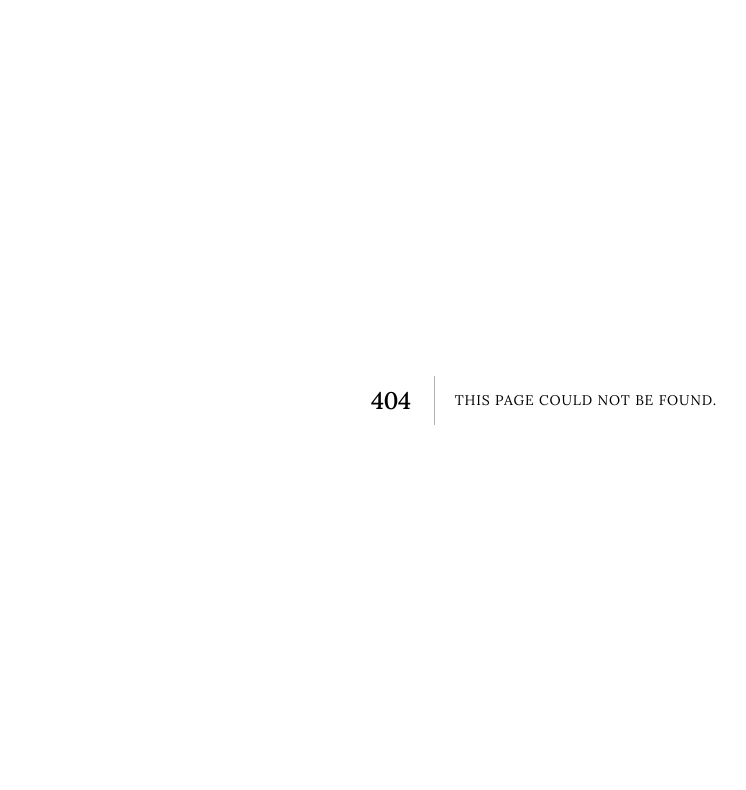
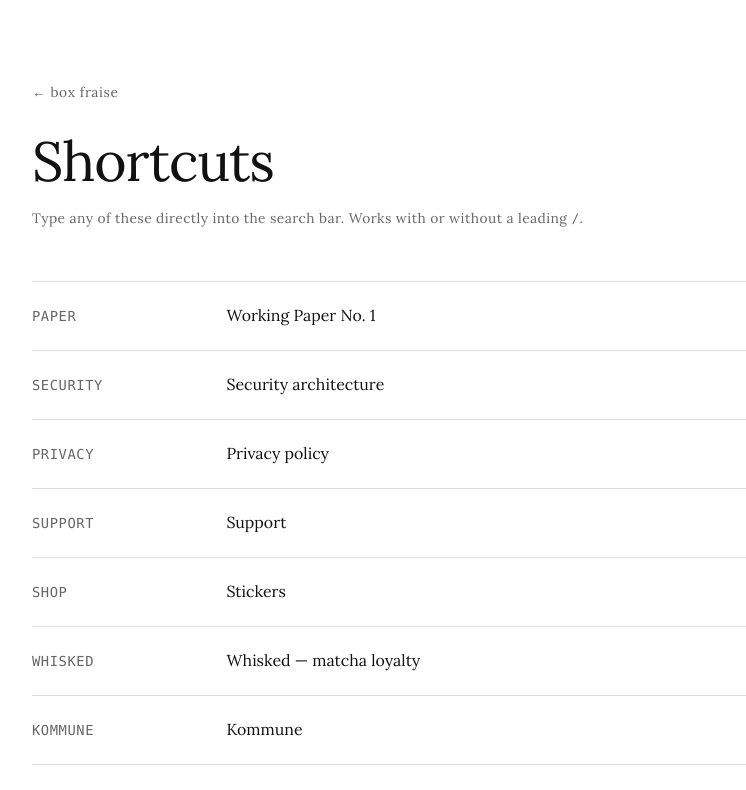
Before and after one commit to q04-oss/fraise-web, a Next.js app: page /shortcuts in a window 1280 px wide. Before the commit this address had no page. Shown: the top 790 px of the page, without its empty margins (96-842 px from the left). Built offline with nearby package versions, Linux system fonts and the light colour scheme.

Commit message:
Add /shortcuts page and wire all internal routes

```diff
--- a/app/search/SearchForm.tsx
+++ b/app/search/SearchForm.tsx
@@ -4,12 +4,15 @@
 import { useRef } from "react";
 
 const INTERNAL_ROUTES: Record<string, string> = {
-  paper:    "/paper",
-  shop:     "/shop",
-  support:  "/support",
-  security: "/security",
-  whisked:  "/whisked",
-  beta:     "https://testflight.apple.com/join/zJG1Wc5Y",
+  paper:     "/paper",
+  shop:      "/shop",
+  support:   "/support",
+  security:  "/security",
+  privacy:   "/privacy",
+  whisked:   "/whisked",
+  kommune:   "/kommune",
+  shortcuts: "/shortcuts",
+  beta:      "https://testflight.apple.com/join/zJG1Wc5Y",
 };
 
 export default function SearchForm({ initialQuery = "" }: { initialQuery?: string }) {
--- /dev/null
+++ b/app/shortcuts/page.tsx
@@ -0,0 +1,48 @@
+export const metadata = {
+  title: "box fraise — Shortcuts",
+  description: "Search bar shortcuts for fraise.box.",
+};
+
+const SHORTCUTS = [
+  { command: "paper",     destination: "/paper",          description: "Working Paper No. 1" },
+  { command: "security",  destination: "/security",       description: "Security architecture" },
+  { command: "privacy",   destination: "/privacy",        description: "Privacy policy" },
+  { command: "support",   destination: "/support",        description: "Support" },
+  { command: "shop",      destination: "/shop",           description: "Stickers" },
+  { command: "whisked",   destination: "/whisked",        description: "Whisked — matcha loyalty" },
+  { command: "kommune",   destination: "/kommune",        description: "Kommune" },
+  { command: "shortcuts", destination: "/shortcuts",      description: "This page" },
+  { command: "beta",      destination: "testflight",      description: "Download the app (TestFlight)" },
+];
+
+export default function ShortcutsPage() {
+  return (
+    <main className="page">
+      <div className="doc-header">
+        <a className="back-link" href="/">← box fraise</a>
+        <h1>Shortcuts</h1>
+        <p className="meta" style={{ marginTop: "0.75rem" }}>
+          Type any of these directly into the search bar.
+          Works with or without a leading <code style={{ fontSize: "0.75rem" }}>/</code>.
+        </p>
+      </div>
+
+      <ul className="property-list">
+        {SHORTCUTS.map((s) => (
+          <li key={s.command}>
+            <span className="property-key">
+              <code style={{ fontSize: "0.8125rem", fontFamily: "\"SF Mono\", \"Fira Code\", Consolas, monospace" }}>
+                {s.command}
+              </code>
+            </span>
+            <p className="property-value">{s.description}</p>
+          </li>
+        ))}
+      </ul>
+
+      <footer className="doc-footer">
+        <p className="meta">box fraise &mdash; fraise.box &mdash; 2026</p>
+      </footer>
+    </main>
+  );
+}
```
